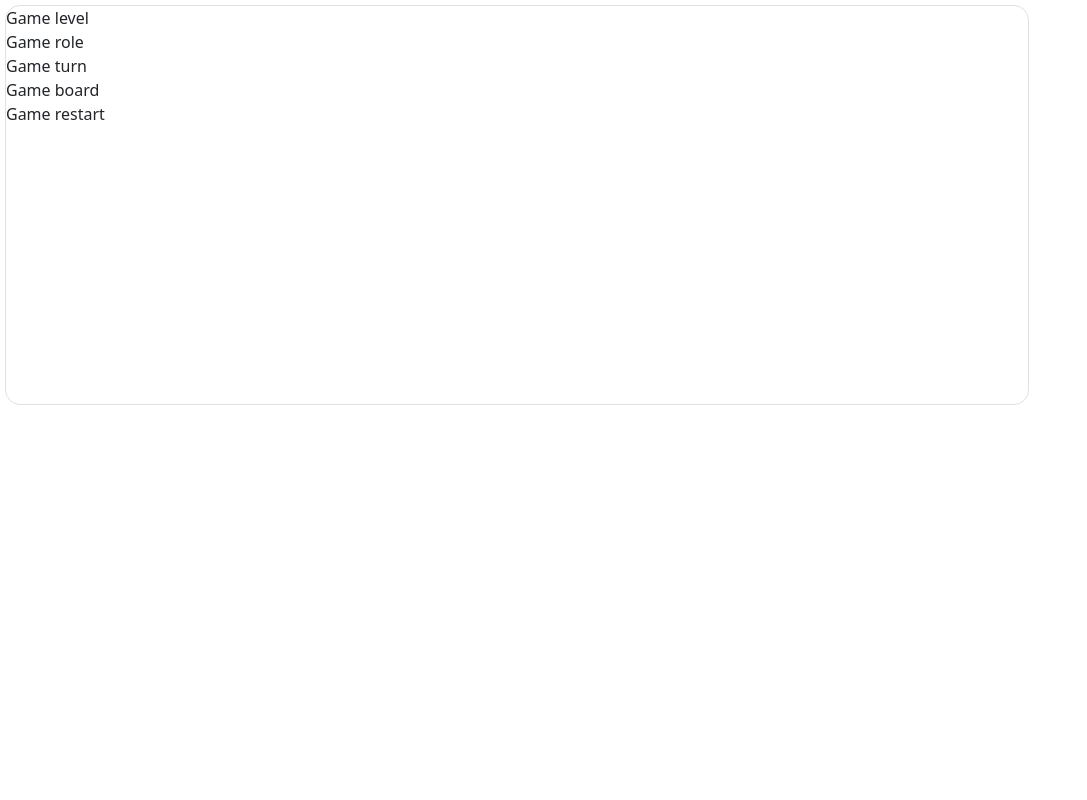
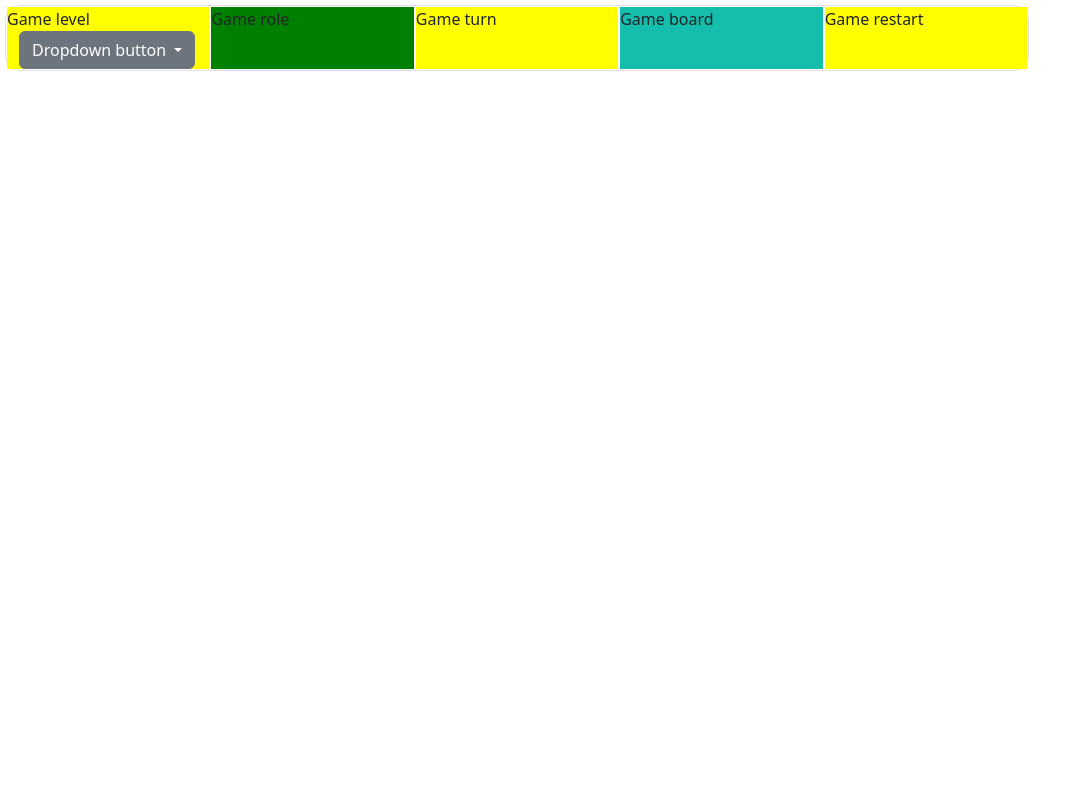
Before and after one commit to viktoriussuwandi/Tic-Tac-Toe-Python-Game-Development, a Flask app: page / in a window 1280 px wide. Shown: the whole page, without its empty margins (0-1087 px from the left). Run offline with Flask 2, Linux system fonts and the light colour scheme; some libraries are stand-ins or nearby versions.

Commit message:
give sections on index.html

```diff
--- a/controller/game.py
+++ b/controller/game.py
@@ -8,3 +8,4 @@ class Game :
     self.comp   = Player()
     self.game_start = True
     self.game_over  = False
+    self.difficult_options = ["Easy", "Medium", "Impossible"]
--- a/main.py
+++ b/main.py
@@ -8,7 +8,8 @@ Bootstrap(app)
 
 @app.route("/")
 def home() :
-  return render_template("index.html")
+  difficult_options = game.difficult_options
+  return render_template("index.html", options = difficult_options)
 
 if __name__ == "__main__" :
   app.run(debug=True, host="0.0.0.0", port=2000)
--- a/static/css/index.css
+++ b/static/css/index.css
@@ -1,15 +1,44 @@
 html,body {
   min-width:100%;
   min-height:100%;
-  display: flex;
 }
 
 .container{
+  display: flex;
+  direction:column;
   width:  80%;
   height: 50%;
   margin: 5px;
+  padding:0;
   border-color:#E0E0E0;
   border-width: 1.5px;
   border-style: solid;
   border-radius:15px;
 }
+
+.game{
+  background:#E0E0E0;
+  width: 100%;
+  padding:0;
+  margin:1px;
+}
+
+.game-level{
+  display:flex;
+  background:yellow;
+}
+
+.game-role{
+  background:green;
+}
+
+.game-turn{
+  background:yellow;
+}
+.game-board{
+  background:rgb(20, 189, 172);
+}
+
+.game-restart{
+  background:yellow;
+}
--- /dev/null
+++ b/templates/footer.html
@@ -0,0 +1,8 @@
+  <script src="https://code.jquery.com/jquery-3.2.1.slim.min.js" integrity="sha384-KJ3o2DKtIkvYIK3UENzmM7KCkRr/rE9/Qpg6aAZGJwFDMVNA/GpGFF93hXpG5KkN" crossorigin="anonymous"></script>
+  <script src="https://cdn.jsdelivr.net/npm/popper.js@1.12.9/dist/umd/popper.min.js" integrity="sha384-ApNbgh9B+Y1QKtv3Rn7W3mgPxhU9K/ScQsAP7hUibX39j7fakFPskvXusvfa0b4Q" crossorigin="anonymous"></script>
+  <script src="https://cdn.jsdelivr.net/npm/bootstrap@4.0.0/dist/js/bootstrap.min.js" integrity="sha384-JZR6Spejh4U02d8jOt6vLEHfe/JQGiRRSQQxSfFWpi1MquVdAyjUar5+76PVCmYl" crossorigin="anonymous"></script>
+
+  <script src="{{ url_for('static', filename='js/index.js')}}"></script>
+</body>
+
+</html>
--- /dev/null
+++ b/templates/game-level.html
@@ -0,0 +1,14 @@
+<div class="row game game-level">Game level
+  <div class="dropdown">
+    <button class="btn btn-secondary dropdown-toggle" type="button" id="dropdownMenuButton" data-toggle="dropdown" aria-haspopup="true" aria-expanded="false">
+      Dropdown button
+    </button>
+    <div class="dropdown-menu" aria-labelledby="dropdownMenuButton">
+      {% if options : %}
+        {% for o in options : %}
+          <a class="dropdown-item" href="#"> {{ o }} </a>
+        {% endfor %}
+      {% endif %}
+    </div>
+  </div>
+</div>
--- /dev/null
+++ b/templates/header.html
@@ -0,0 +1,13 @@
+<!DOCTYPE html>
+
+<html lang="en">
+
+<head>
+  <meta charset="UTF-8">
+  <meta http-equiv="X-UA-Compatible" content="IE=edge">
+  <meta name="viewport" content="width=device-width, initial-scale=1.0">
+  <title>Tic Tac Toe</title>
+  <link href="https://cdn.jsdelivr.net/npm/bootstrap@5.3.0-alpha3/dist/css/bootstrap.min.css" rel="stylesheet" integrity="sha384-KK94CHFLLe+nY2dmCWGMq91rCGa5gtU4mk92HdvYe+M/SXH301p5ILy+dN9+nJOZ" crossorigin="anonymous">
+  <link href="{{ url_for('static', filename='css/index.css')}}" rel="stylesheet">
+</head>
+<body>
--- a/templates/index.html
+++ b/templates/index.html
@@ -1,29 +1,9 @@
-<!DOCTYPE html>
-
-<html lang="en">
-
-<head>
-  <meta charset="UTF-8">
-  <meta http-equiv="X-UA-Compatible" content="IE=edge">
-  <meta name="viewport" content="width=device-width, initial-scale=1.0">
-  <title>Document</title>
-  <link href="https://cdn.jsdelivr.net/npm/bootstrap@5.3.0-alpha3/dist/css/bootstrap.min.css" rel="stylesheet" integrity="sha384-KK94CHFLLe+nY2dmCWGMq91rCGa5gtU4mk92HdvYe+M/SXH301p5ILy+dN9+nJOZ" crossorigin="anonymous">
-  <link href="{{ url_for('static', filename='css/index.css')}}" rel="stylesheet">
-</head>
-
-<body>
-
+{% include "header.html" %}
   <div class="container">
-    <div class="row game-level">Game level</div>
-    <div class="row game-role">Game role</div>
-    <div class="row game-turn">Game turn</div>
-    <div class="row game-board">Game board</div>
-    <div class="row game-restart">Game restart</div>
+    {% include "game-level.html" %}
+    <div class="row game game-role">Game role</div>
+    <div class="row game game-turn">Game turn</div>
+    <div class="row game game-board">Game board</div>
+    <div class="row game game-restart">Game restart</div>
   </div>
-
-
-  <script src="https://cdn.jsdelivr.net/npm/bootstrap@5.3.0-alpha3/dist/js/bootstrap.bundle.min.js" integrity="sha384-ENjdO4Dr2bkBIFxQpeoTz1HIcje39Wm4jDKdf19U8gI4ddQ3GYNS7NTKfAdVQSZe" crossorigin="anonymous"></script>
-  <script src="{{ url_for('static', filename='js/index.js')}}"></script>
-</body>
-
-</html>
+{% include "footer.html" %}
```
